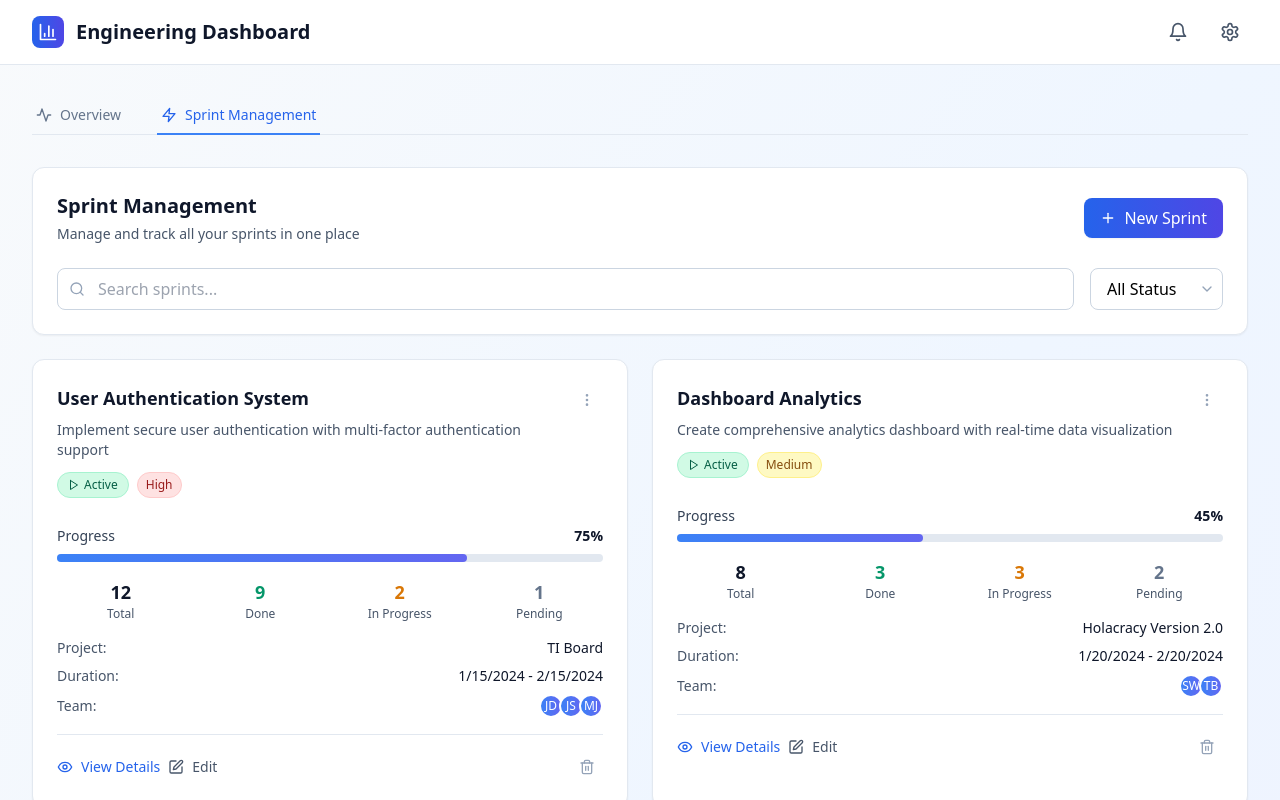
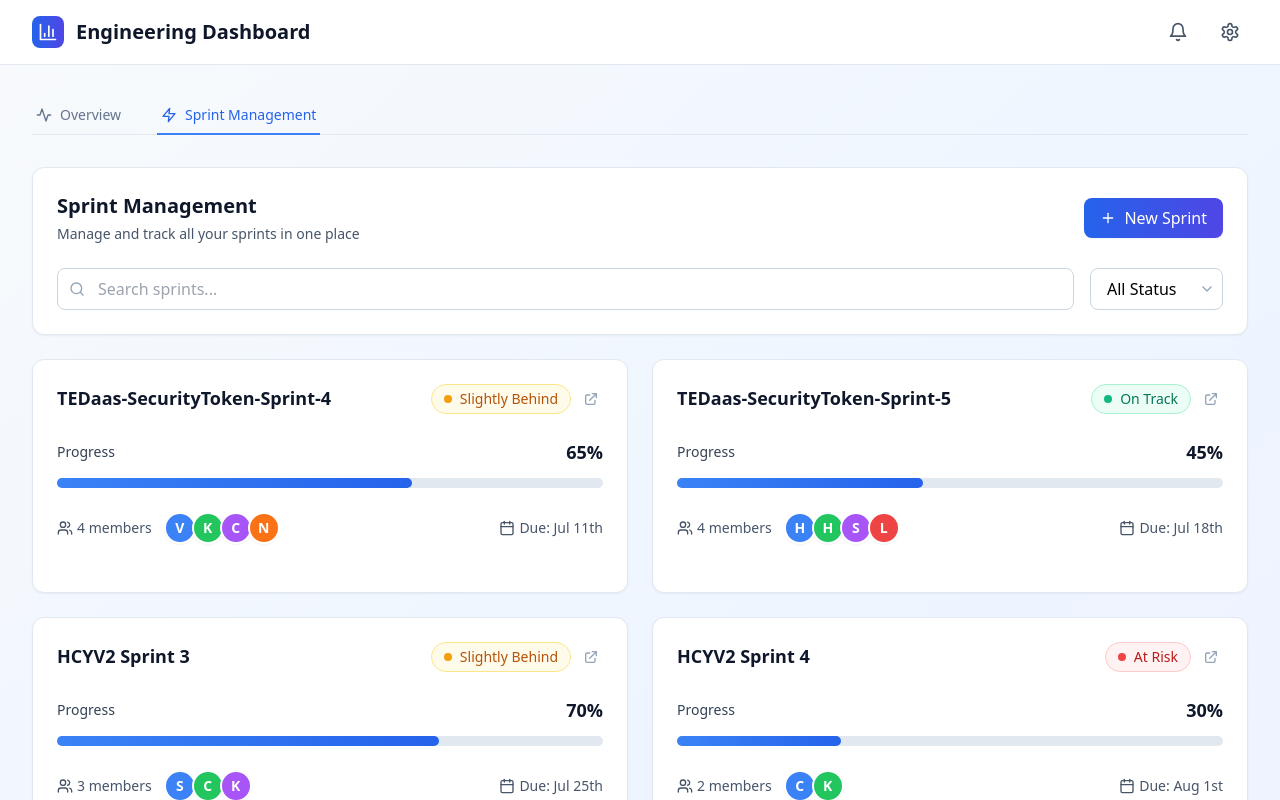
Before and after one commit to saikirangadupathi/mib-front, a React (Vite) app: page / in a window 1280 px wide. Both pictures are taken after a click on the button "Sprint Management". Shown: the top 800 px of the page. Built offline with nearby package versions, Linux system fonts and the light colour scheme.

Commit message:
Add Sprint Cards Layout with Mobius Scale

```diff
--- a/src/components/Dashboard.tsx
+++ b/src/components/Dashboard.tsx
@@ -65,6 +65,11 @@ interface Sprint {
     inProgress: number;
     pending: number;
   };
+  statusLabel: 'On Track' | 'Slightly Behind' | 'At Risk';
+  dueDate: string;
+  teamMembers: { name: string; initial: string; color: string }[];
+  mobiusLevel: 'A' | 'B' | 'C' | 'D';
+  mobiusDescription: string;
 }
 
 const Dashboard: React.FC = () => {
@@ -130,21 +135,31 @@ const Dashboard: React.FC = () => {
   const sprintsList: Sprint[] = [
     {
       id: '1',
-      name: 'User Authentication System',
-      project: 'TI Board',
+      name: 'TEDaas-SecurityToken-Sprint-4',
+      project: 'TEDaas',
       status: 'active',
-      progress: 75,
+      progress: 65,
       startDate: '2024-01-15',
       endDate: '2024-02-15',
       team: ['John Doe', 'Jane Smith', 'Mike Johnson'],
       priority: 'high',
       description: 'Implement secure user authentication with multi-factor authentication support',
-      tasks: { total: 12, completed: 9, inProgress: 2, pending: 1 }
+      tasks: { total: 12, completed: 9, inProgress: 2, pending: 1 },
+      statusLabel: 'Slightly Behind',
+      dueDate: 'Jul 11th',
+      teamMembers: [
+        { name: 'V', initial: 'V', color: 'bg-blue-500' },
+        { name: 'K', initial: 'K', color: 'bg-green-500' },
+        { name: 'C', initial: 'C', color: 'bg-purple-500' },
+        { name: 'N', initial: 'N', color: 'bg-orange-500' }
+      ],
+      mobiusLevel: 'B',
+      mobiusDescription: 'Fully understand Mobius architecture'
     },
     {
       id: '2',
-      name: 'Dashboard Analytics',
-      project: 'Holacracy Version 2.0',
+      name: 'TEDaas-SecurityToken-Sprint-5',
+      project: 'TEDaas',
       status: 'active',
       progress: 45,
       startDate: '2024-01-20',
@@ -152,46 +167,60 @@ const Dashboard: React.FC = () => {
       team: ['Sarah Wilson', 'Tom Brown'],
       priority: 'medium',
       description: 'Create comprehensive analytics dashboard with real-time data visualization',
-      tasks: { total: 8, completed: 3, inProgress: 3, pending: 2 }
+      tasks: { total: 8, completed: 3, inProgress: 3, pending: 2 },
+      statusLabel: 'On Track',
+      dueDate: 'Jul 18th',
+      teamMembers: [
+        { name: 'H', initial: 'H', color: 'bg-blue-500' },
+        { name: 'H', initial: 'H', color: 'bg-green-500' },
+        { name: 'S', initial: 'S', color: 'bg-purple-500' },
+        { name: 'L', initial: 'L', color: 'bg-red-500' }
+      ],
+      mobiusLevel: 'B',
+      mobiusDescription: 'Fully understand Mobius architecture'
     },
     {
       id: '3',
-      name: 'Mobile App Integration',
-      project: 'TI Board',
-      status: 'planned',
-      progress: 0,
+      name: 'HCYV2 Sprint 3',
+      project: 'Holacracy Version 2.0',
+      status: 'active',
+      progress: 70,
       startDate: '2024-02-01',
       endDate: '2024-03-01',
       team: ['Alex Chen', 'Lisa Garcia'],
-      priority: 'low',
+      priority: 'medium',
       description: 'Develop mobile application with offline capabilities',
-      tasks: { total: 15, completed: 0, inProgress: 0, pending: 15 }
+      tasks: { total: 15, completed: 0, inProgress: 0, pending: 15 },
+      statusLabel: 'Slightly Behind',
+      dueDate: 'Jul 25th',
+      teamMembers: [
+        { name: 'S', initial: 'S', color: 'bg-blue-500' },
+        { name: 'C', initial: 'C', color: 'bg-green-500' },
+        { name: 'K', initial: 'K', color: 'bg-purple-500' }
+      ],
+      mobiusLevel: 'C',
+      mobiusDescription: 'Still learning Mobius details but I can'
     },
     {
       id: '4',
-      name: 'API Performance Optimization',
+      name: 'HCYV2 Sprint 4',
       project: 'Holacracy Version 2.0',
-      status: 'completed',
-      progress: 100,
+      status: 'active',
+      progress: 30,
       startDate: '2023-12-01',
       endDate: '2024-01-10',
       team: ['David Lee', 'Emma Davis'],
       priority: 'high',
       description: 'Optimize API endpoints for better performance and scalability',
-      tasks: { total: 10, completed: 10, inProgress: 0, pending: 0 }
-    },
-    {
-      id: '5',
-      name: 'Security Audit',
-      project: 'TI Board',
-      status: 'on-hold',
-      progress: 20,
-      startDate: '2024-01-10',
-      endDate: '2024-02-10',
-      team: ['Robert Kim'],
-      priority: 'high',
-      description: 'Comprehensive security audit and vulnerability assessment',
-      tasks: { total: 6, completed: 1, inProgress: 1, pending: 4 }
+      tasks: { total: 10, completed: 10, inProgress: 0, pending: 0 },
+      statusLabel: 'At Risk',
+      dueDate: 'Aug 1st',
+      teamMembers: [
+        { name: 'C', initial: 'C', color: 'bg-blue-500' },
+        { name: 'K', initial: 'K', color: 'bg-green-500' }
+      ],
+      mobiusLevel: 'D',
+      mobiusDescription: "Don't understand much at all; need lots"
     }
   ];
 
@@ -252,6 +281,33 @@ const Dashboard: React.FC = () => {
         {priority.charAt(0).toUpperCase() + priority.slice(1)}
       </span>
     );
+  };
+  const getStatusLabelBadge = (statusLabel: string) => {
+    const statusConfig = {
+      'On Track': { bg: 'bg-emerald-50', text: 'text-emerald-700', border: 'border-emerald-200', dot: 'bg-emerald-500' },
+      'Slightly Behind': { bg: 'bg-amber-50', text: 'text-amber-700', border: 'border-amber-200', dot: 'bg-amber-500' },
+      'At Risk': { bg: 'bg-red-50', text: 'text-red-700', border: 'border-red-200', dot: 'bg-red-500' }
+    };
+
+    const config = statusConfig[statusLabel as keyof typeof statusConfig];
+
+    return (
+      <span className={`inline-flex items-center gap-2 px-3 py-1 text-sm font-medium rounded-full border ${config.bg} ${config.text} ${config.border}`}>
+        <div className={`w-2 h-2 rounded-full ${config.dot}`}></div>
+        {statusLabel}
+      </span>
+    );
+  };
+
+  const getMobiusLevelColor = (level: string) => {
+    const levelConfig = {
+      'A': { bg: 'bg-emerald-500', text: 'text-white' },
+      'B': { bg: 'bg-blue-500', text: 'text-white' },
+      'C': { bg: 'bg-amber-500', text: 'text-white' },
+      'D': { bg: 'bg-red-500', text: 'text-white' }
+    };
+
+    return levelConfig[level as keyof typeof levelConfig];
   };
 
   const filteredSprints = sprintsList.filter(sprint => {
@@ -619,113 +675,96 @@ const Dashboard: React.FC = () => {
             </div>
 
             {/* Sprint Cards */}
-            <div className="grid grid-cols-1 lg:grid-cols-2 gap-6">
+            <div className="grid grid-cols-1 lg:grid-cols-2 xl:grid-cols-2 gap-6">
               {filteredSprints.map((sprint) => (
-                <div key={sprint.id} className="bg-white rounded-xl shadow-sm border border-slate-200 hover:shadow-md transition-shadow">
+                <div key={sprint.id} className="bg-white rounded-xl shadow-sm border border-slate-200 hover:shadow-lg transition-all duration-300">
                   <div className="p-6">
-                    <div className="flex items-start justify-between mb-4">
-                      <div className="flex-1">
-                        <h3 className="text-lg font-semibold text-slate-900 mb-2">{sprint.name}</h3>
-                        <p className="text-sm text-slate-600 mb-3">{sprint.description}</p>
-                        <div className="flex items-center gap-2 mb-3">
-                          {getStatusBadge(sprint.status)}
-                          {getPriorityBadge(sprint.priority)}
-                        </div>
-                      </div>
-                      <div className="relative">
-                        <button className="p-2 text-slate-400 hover:text-slate-600 hover:bg-slate-100 rounded-lg transition-colors">
-                          <MoreVertical className="w-4 h-4" />
+                    {/* Header with title and status */}
+                    <div className="flex items-start justify-between mb-6">
+                      <h3 className="text-lg font-semibold text-slate-900 flex-1">{sprint.name}</h3>
+                      <div className="flex items-center gap-2">
+                        {getStatusLabelBadge(sprint.statusLabel)}
+                        <button className="p-1 text-slate-400 hover:text-slate-600 rounded">
+                          <svg className="w-4 h-4" fill="none" stroke="currentColor" viewBox="0 0 24 24">
+                            <path strokeLinecap="round" strokeLinejoin="round" strokeWidth={2} d="M10 6H6a2 2 0 00-2 2v10a2 2 0 002 2h10a2 2 0 002-2v-4M14 4h6m0 0v6m0-6L10 14" />
+                          </svg>
                         </button>
                       </div>
                     </div>
 
-                    {/* Progress Bar */}
-                    <div className="mb-4">
-                      <div className="flex items-center justify-between mb-2">
+                    {/* Progress Section */}
+                    <div className="mb-6">
+                      <div className="flex items-center justify-between mb-3">
                         <span className="text-sm font-medium text-slate-700">Progress</span>
-                        <span className="text-sm font-semibold text-slate-900">{sprint.progress}%</span>
+                        <span className="text-lg font-bold text-slate-900">{sprint.progress}%</span>
                       </div>
-                      <div className="w-full bg-slate-200 rounded-full h-2">
+                      <div className="w-full bg-slate-200 rounded-full h-2.5">
                         <div
-                          className="bg-gradient-to-r from-blue-500 to-indigo-500 h-2 rounded-full transition-all duration-300"
+                          className="bg-gradient-to-r from-blue-500 to-blue-600 h-2.5 rounded-full transition-all duration-500"
                           style={{ width: `${sprint.progress}%` }}
                         ></div>
                       </div>
                     </div>
 
-                    {/* Task Summary */}
-                    <div className="grid grid-cols-4 gap-3 mb-4">
-                      <div className="text-center">
-                        <div className="text-lg font-bold text-slate-900">{sprint.tasks.total}</div>
-                        <div className="text-xs text-slate-600">Total</div>
-                      </div>
-                      <div className="text-center">
-                        <div className="text-lg font-bold text-emerald-600">{sprint.tasks.completed}</div>
-                        <div className="text-xs text-slate-600">Done</div>
-                      </div>
-                      <div className="text-center">
-                        <div className="text-lg font-bold text-amber-600">{sprint.tasks.inProgress}</div>
-                        <div className="text-xs text-slate-600">In Progress</div>
-                      </div>
-                      <div className="text-center">
-                        <div className="text-lg font-bold text-slate-500">{sprint.tasks.pending}</div>
-                        <div className="text-xs text-slate-600">Pending</div>
-                      </div>
-                    </div>
-
-                    {/* Sprint Details */}
-                    <div className="space-y-2 mb-4">
-                      <div className="flex items-center justify-between text-sm">
-                        <span className="text-slate-600">Project:</span>
-                        <span className="font-medium text-slate-900">{sprint.project}</span>
-                      </div>
-                      <div className="flex items-center justify-between text-sm">
-                        <span className="text-slate-600">Duration:</span>
-                        <span className="font-medium text-slate-900">
-                          {new Date(sprint.startDate).toLocaleDateString()} - {new Date(sprint.endDate).toLocaleDateString()}
-                        </span>
-                      </div>
-                      <div className="flex items-center justify-between text-sm">
-                        <span className="text-slate-600">Team:</span>
+                    {/* Team and Due Date */}
+                    <div className="flex items-center justify-between mb-6">
+                      <div className="flex items-center gap-3">
+                        <div className="flex items-center gap-1 text-sm text-slate-600">
+                          <Users className="w-4 h-4" />
+                          <span>{sprint.teamMembers.length} members</span>
+                        </div>
                         <div className="flex -space-x-1">
-                          {sprint.team.slice(0, 3).map((member, index) => (
+                          {sprint.teamMembers.map((member, index) => (
                             <div
                               key={index}
-                              className="w-6 h-6 bg-gradient-to-r from-blue-500 to-indigo-500 rounded-full flex items-center justify-center text-xs font-medium text-white border-2 border-white"
-                              title={member}
+                              className={`w-8 h-8 ${member.color} rounded-full flex items-center justify-center text-sm font-semibold text-white border-2 border-white shadow-sm`}
+                              title={member.name}
                             >
-                              {member.split(' ').map(n => n[0]).join('')}
+                              {member.initial}
                             </div>
                           ))}
-                          {sprint.team.length > 3 && (
-                            <div className="w-6 h-6 bg-slate-400 rounded-full flex items-center justify-center text-xs font-medium text-white border-2 border-white">
-                              +{sprint.team.length - 3}
-                            </div>
-                          )}
                         </div>
                       </div>
-                    </div>
-
-                    {/* Action Buttons */}
-                    <div className="flex items-center gap-2 pt-4 border-t border-slate-200">
-                      <button className="flex items-center gap-2 text-sm text-blue-600 hover:text-blue-700 font-medium">
-                        <Eye className="w-4 h-4" />
-                        View Details
-                      </button>
-                      <button className="flex items-center gap-2 text-sm text-slate-600 hover:text-slate-700 font-medium">
-                        <Edit className="w-4 h-4" />
-                        Edit
-                      </button>
-                      <div className="ml-auto">
-                        <button className="p-2 text-slate-400 hover:text-red-600 hover:bg-red-50 rounded-lg transition-colors">
-                          <Trash2 className="w-4 h-4" />
-                        </button>
+                      <div className="flex items-center gap-1 text-sm text-slate-600">
+                        <Calendar className="w-4 h-4" />
+                        <span>Due: {sprint.dueDate}</span>
                       </div>
                     </div>
                   </div>
                 </div>
               ))}
             </div>
+
+            {/* Mobius Understanding Scale */}
+            <div className="bg-white rounded-xl shadow-sm border border-slate-200 overflow-hidden">
+              <div className="bg-gradient-to-r from-indigo-600 to-purple-600 px-6 py-4">
+                <h2 className="text-xl font-semibold text-white">Mobius Understanding Scale</h2>
+              </div>
+
+              <div className="p-6">
+                <div className="grid grid-cols-1 sm:grid-cols-2 lg:grid-cols-4 gap-6">
+                  {['A', 'B', 'C', 'D'].map((level) => {
+                    const levelConfig = getMobiusLevelColor(level);
+                    const descriptions = {
+                      'A': 'Fully understand Mobius architecture',
+                      'B': 'Fully understand Mobius architecture',
+                      'C': 'Still learning Mobius details but I can',
+                      'D': "Don't understand much at all; need lots"
+                    };
+
+                    return (
+                      <div key={level} className="text-center">
+                        <div className={`w-12 h-12 ${levelConfig.bg} rounded-full flex items-center justify-center mx-auto mb-4 shadow-lg`}>
+                          <span className={`text-xl font-bold ${levelConfig.text}`}>{level}</span>
+                        </div>
+                        <p className="text-sm text-slate-600 leading-relaxed">{descriptions[level as keyof typeof descriptions]}</p>
+                      </div>
+                    );
+                  })}
+                </div>
+              </div>
+            </div>
+
 
             {filteredSprints.length === 0 && (
               <div className="text-center py-12">
```
